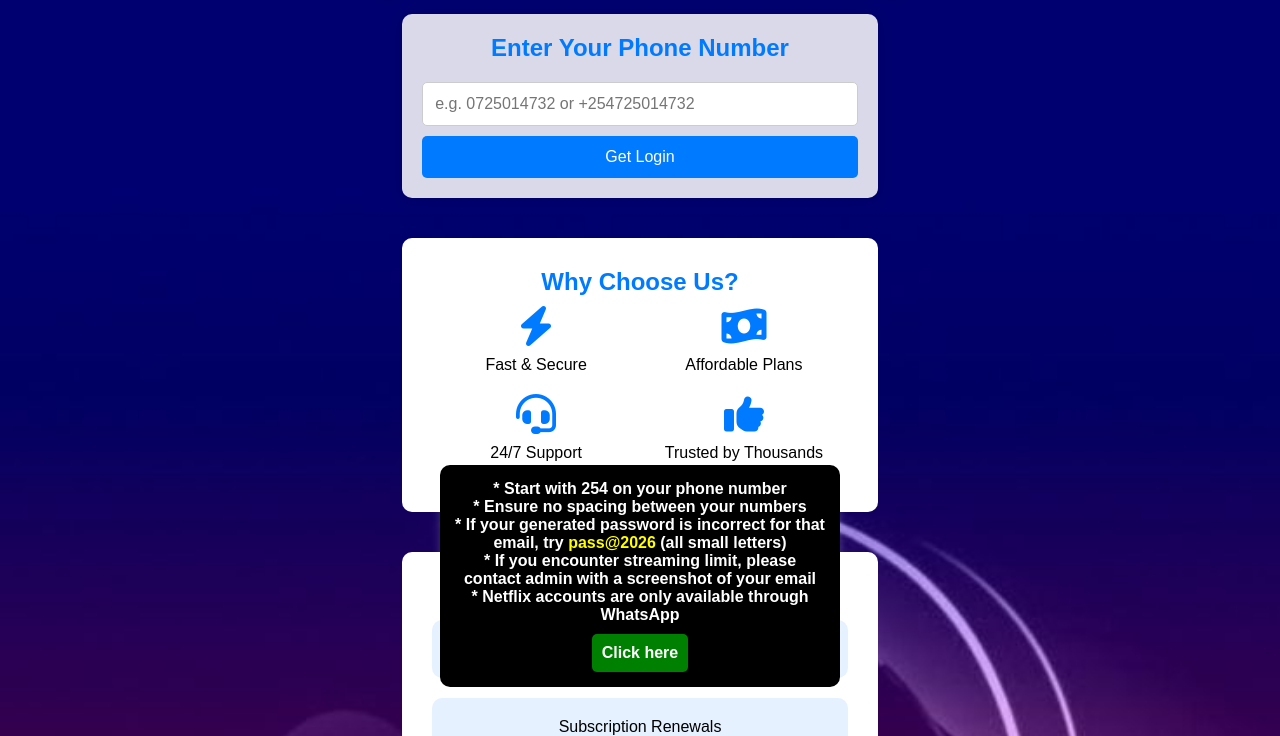
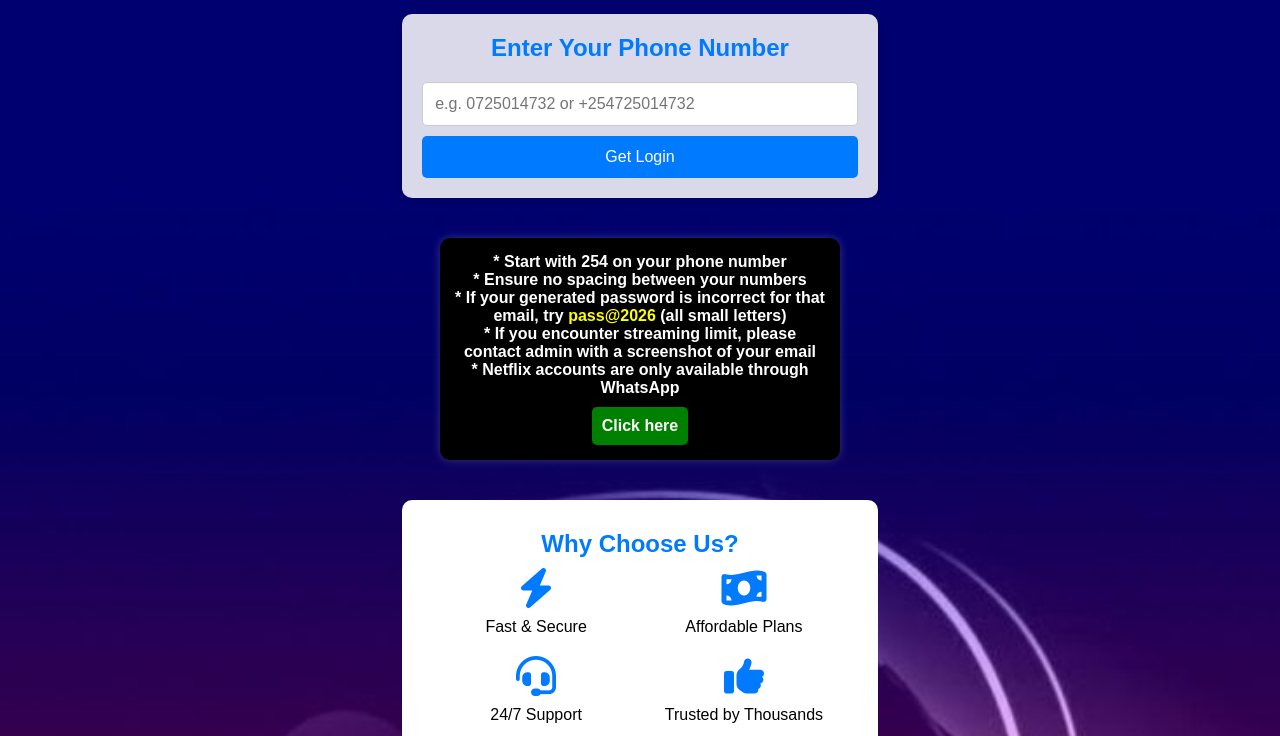
Before and after one commit to Stephenagumba/serviceice.ke, a plain HTML site: page main.html in a window 1280 px wide. Shown: the part 64-800 px from the top of the page. Drawn offline with Linux system fonts and the light colour scheme.

Commit message:
Update style.css
Updated css

```diff
--- a/style.css
+++ b/style.css
@@ -161,13 +161,10 @@ button:hover { background: #0056b3; }
     color: white;
     padding: 15px;
     border-radius: 10px;
-    width: 80%;
+    width: 90%;
     max-width: 400px;
     text-align: center;
-    position: absolute;
-    left: 50%;
-    top: 80%;
-    transform: translate(-50%, -50%);
+    margin: 20px auto; /* Centers the div naturally */
     box-shadow: 0px 0px 10px rgba(255, 255, 255, 0.2);
 }
 
```
